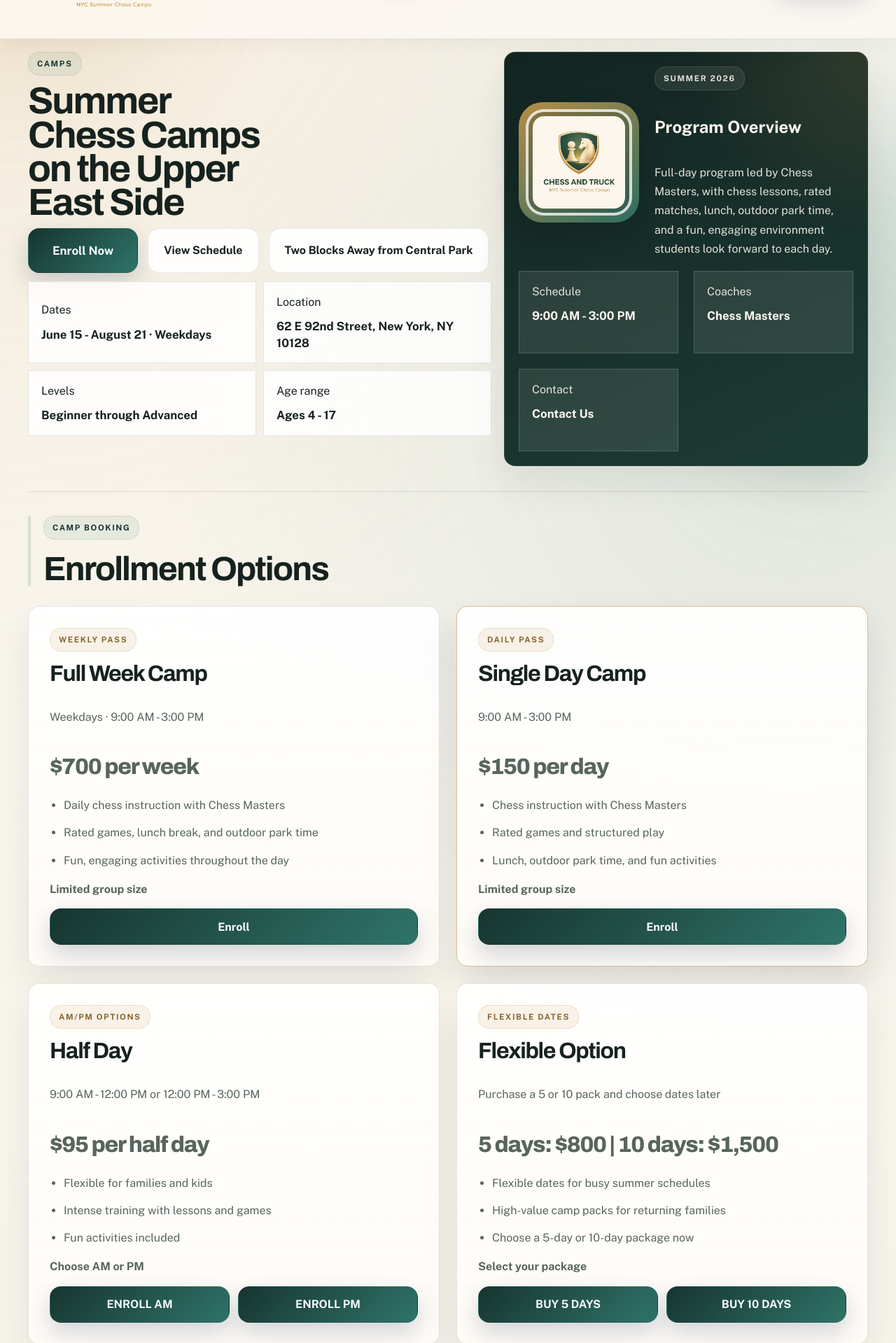
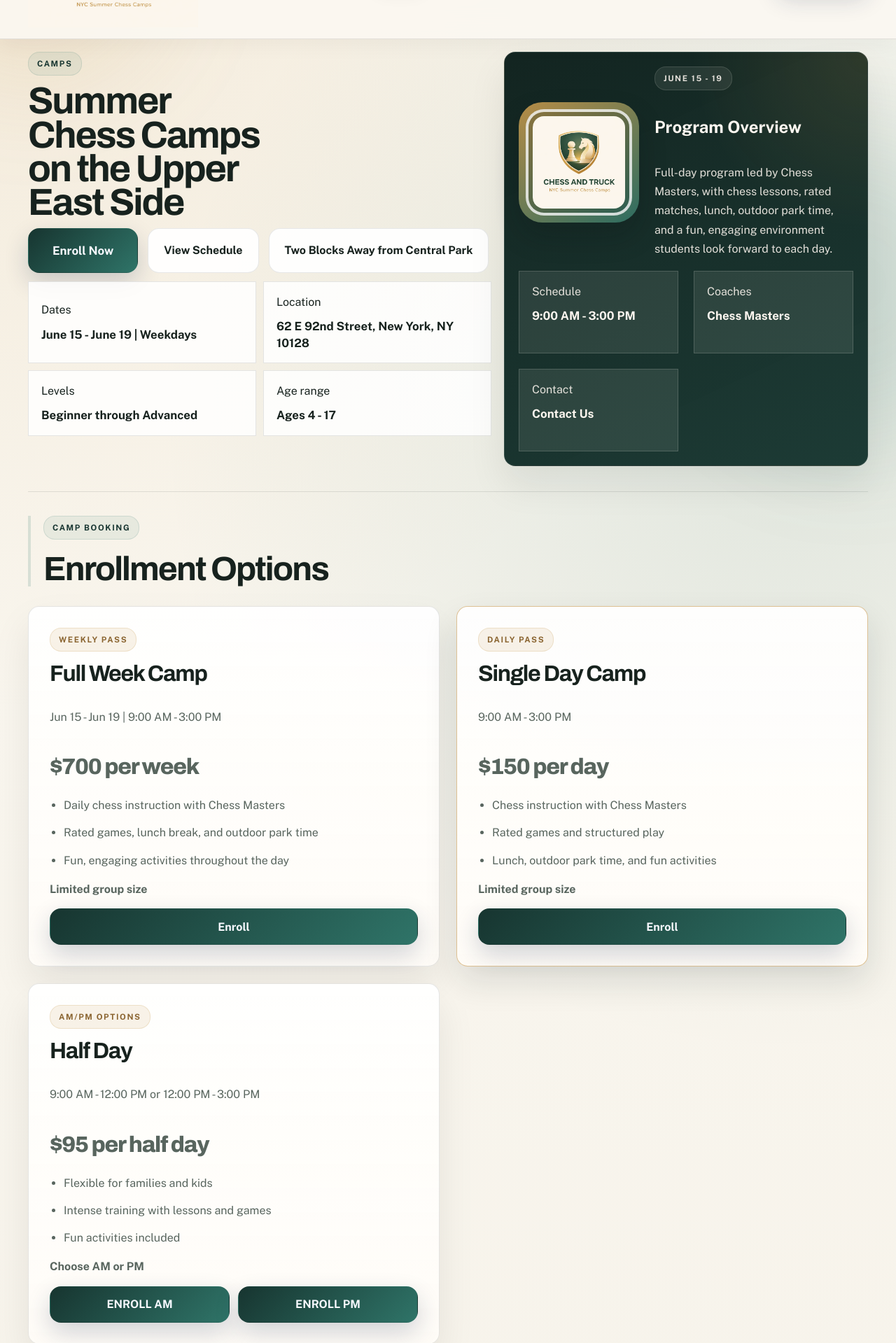
Before and after one commit to Aminjon0603/chess-and-truck-site, a React (Vite) app: page / in a window 1280 px wide. Shown: the part 139-2058 px from the top of the page at 70% size. Built offline with nearby package versions, Linux system fonts and the light colour scheme.

Commit message:
Limit camp availability to June 15 through June 19

```diff
--- a/src/ChessTruckApp.jsx
+++ b/src/ChessTruckApp.jsx
@@ -118,20 +118,16 @@ const CAMP_OPTION_BASE_AMOUNTS = {
   "single-day": 150,
   "half-day-am": 95,
   "half-day-pm": 95,
-  "flex-5-pack": 800,
-  "flex-10-pack": 1500,
 };
 
 const CAMP_WEEKLY_OPTION_IDS = new Set(["full-week"]);
 const CAMP_DATE_SELECTION_OPTION_IDS = new Set(["single-day", "half-day-am", "half-day-pm"]);
-const CAMP_FLEX_PACK_OPTION_IDS = new Set(["flex-5-pack", "flex-10-pack"]);
+const CAMP_FLEX_PACK_OPTION_IDS = new Set();
 const CAMP_OPTIONS_WITH_ADD_ONS = new Set([
   "full-week",
   "single-day",
   "half-day-am",
   "half-day-pm",
-  "flex-5-pack",
-  "flex-10-pack",
 ]);
 
 const CAMP_ADD_ONS = [
@@ -179,7 +175,7 @@ const campShortWeekdayFormatter = new Intl.DateTimeFormat("en-US", {
 
 const buildCampDayOptions = () => {
   const options = [];
-  const endDate = new Date(2026, 7, 21);
+  const endDate = new Date(2026, 5, 19);
 
   for (let current = new Date(2026, 5, 15); current <= endDate; ) {
     if (current.getDay() !== 0 && current.getDay() !== 6) {
@@ -991,7 +987,7 @@ function SiteFooter({ currentPath, navigate }) {
               <p>{campOverviewPage.intro}</p>
               <div className="footer-meta">
                 <span>{featuredTournament.venueLabel || "62 E 92nd Street, New York, NY 10128"}</span>
-                <strong>{featuredTournament.scheduleLabel || "June 15 - August 21 · Weekdays"}</strong>
+                <strong>{featuredTournament.scheduleLabel || "June 15 - June 19 | Weekdays"}</strong>
               </div>
               <AppLink
                 to="/camps"
@@ -1499,19 +1495,6 @@ function CampBookingFormPanel({
             {campBookingErrors.selectedDays ? (
               <span className="field-error">{campBookingErrors.selectedDays}</span>
             ) : null}
-          </article>
-        ) : null}
-
-        {isFlexiblePackOption ? (
-          <article className="surface camp-week-preview camp-flex-pack-preview">
-            <div className="camp-week-preview-head">
-              <div>
-                <span className="mini-tag">Flexible dates</span>
-                <h3>Choose your dates later</h3>
-              </div>
-              <strong>{selectedOption.id === "flex-5-pack" ? "5-day pack" : "10-day pack"}</strong>
-            </div>
-            <p className="field-note">Purchase the pack now and finalize the camp dates later.</p>
           </article>
         ) : null}
 
@@ -1754,14 +1737,14 @@ function CampBookingFormPanel({
             <div className="summary-list summary-list-booking">
               <div>
                 <span>Dates</span>
-                <strong>June 15 - August 21 · Weekdays</strong>
+                <strong>June 15 - June 19 | Weekdays</strong>
               </div>
               <div>
                 <span>Location</span>
                     <strong>62 E 92nd Street, New York, NY 10128</strong>
               </div>
               <div>
-                <span>{isWeeklyOption ? "Week" : isFlexiblePackOption ? "Flexible dates" : "Dates"}</span>
+                <span>{isWeeklyOption ? "Week" : "Dates"}</span>
                 <strong>
                   {isWeeklyOption
                     ? selectedSchedule || "Choose a week above"
--- a/src/siteData.js
+++ b/src/siteData.js
@@ -4,7 +4,7 @@ export const siteBrand = {
   city: "New York City",
   tagline: "NYC summer chess camps at 62 E 92nd Street, New York, NY 10128",
   footerNote:
-    "Our summer chess program runs June 15 through August 21, with weekday sessions on the Upper East Side. Students enjoy expert instruction, structured play, and a fun, engaging camp experience.",
+    "Our summer chess program runs June 15 through June 19, with weekday sessions on the Upper East Side. Students enjoy expert instruction, structured play, and a fun, engaging camp experience.",
 };
 
 export const navigationItems = [
@@ -38,16 +38,16 @@ export const campMenuItems = [
     label: "Camp Overview",
     path: "/camps",
     description: "See dates, location, daily format, and how summer camp works before you register.",
-    signal: "Summer 2026",
+    signal: "June 15 - 19",
     imageKey: "overview",
   },
 ];
 
 export const campMenuFeature = {
   eyebrow: "Summer camp",
-  title: "June 15 - August 21 · Weekdays",
+  title: "June 15 - June 19 | Weekdays",
   text:
-    "Our summer chess program runs June 15 through August 21, with weekday sessions on the Upper East Side. Students enjoy expert instruction, structured play, and a fun, engaging camp experience.",
+    "Our summer chess program runs June 15 through June 19, with weekday sessions on the Upper East Side. Students enjoy expert instruction, structured play, and a fun, engaging camp experience.",
   ctaLabel: "View Full Camp Details",
   ctaPath: "/camps",
 };
@@ -56,7 +56,7 @@ export const routeMeta = {
   "/": {
     title: "CHESS AND TRUCK | NYC Chess Camps",
     description:
-    "NYC summer chess camps at 62 E 92nd Street, New York, NY 10128 from June 15 to August 21, with weekday half-day sessions and practical details for families.",
+    "NYC summer chess camps at 62 E 92nd Street, New York, NY 10128 from June 15 to June 19, with weekday half-day sessions and practical details for families.",
   },
   "/about": {
     title: "About | CHESS AND TRUCK",
@@ -159,13 +159,13 @@ export const featuredTournament = {
   slug: "summer-camp",
   title: "Summer Chess Camp",
   city: "62 E 92nd Street, New York, NY 10128",
-  scheduleLabel: "June 15 - August 21 · Weekdays",
+  scheduleLabel: "June 15 - June 19 | Weekdays",
   formatLabel: "9:00 AM - 3:00 PM",
   pricingLabel: "Camp details available now",
   venueLabel: "62 E 92nd Street, New York, NY 10128",
   shortSummary: "A full-day program combining expert instruction, structured play, outdoor time, and plenty of FUN.",
   longSummary:
-    "Our summer chess program runs June 15 through August 21, with weekday sessions on the Upper East Side. Students enjoy expert instruction, structured play, and a fun, engaging camp experience.",
+    "Our summer chess program runs June 15 through June 19, with weekday sessions on the Upper East Side. Students enjoy expert instruction, structured play, and a fun, engaging camp experience.",
   basePrice: 0,
   dojoPrice: 0,
 };
@@ -180,7 +180,7 @@ export const homePage = {
   title: "Summer chess camps at 62 E 92nd Street, New York, NY 10128.",
     intro: "Weekday summer camp with Chess Masters at 62 E 92nd Street, New York, NY 10128.",
   heroFacts: [
-    { label: "Dates", value: "June 15 - August 21 · Weekdays" },
+    { label: "Dates", value: "June 15 - June 19 | Weekdays" },
     { label: "Location", value: "62 E 92nd Street, New York, NY 10128" },
     { label: "Age range", value: "Ages 4 - 17" },
     { label: "Levels", value: "Beginner through Advanced" },
@@ -259,13 +259,13 @@ export const campOverviewPage = {
   intro: "",
   chips: [],
   heroFacts: [
-    { label: "Dates", value: "June 15 - August 21 · Weekdays" },
+    { label: "Dates", value: "June 15 - June 19 | Weekdays" },
     { label: "Location", value: "62 E 92nd Street, New York, NY 10128" },
     { label: "Levels", value: "Beginner through Advanced" },
     { label: "Age range", value: "Ages 4 - 17" },
   ],
   portraitCaption: "Simple camp booking with real chess structure.",
-  asideTag: "Summer 2026",
+  asideTag: "June 15 - 19",
   asideTitle: "Program Overview",
   asideText:
       "Full-day program led by Chess Masters, with chess lessons, rated matches, lunch, outdoor park time, and a fun, engaging environment students look forward to each day.",
@@ -308,7 +308,7 @@ export const campOverviewPage = {
   },
   detailsCards: [
     { title: "Location", text: "62 E 92nd Street, New York, NY 10128" },
-    { title: "Dates", text: "June 15 - August 21 · Weekdays" },
+    { title: "Dates", text: "June 15 - June 19 | Weekdays" },
     { title: "Time", text: "9:00 AM - 3:00 PM" },
     { title: "Age range", text: "Ages 4 - 17" },
     { title: "Rated matches", text: "Included during camp sessions" },
@@ -328,7 +328,7 @@ export const campOverviewPage = {
       title: "Full Week Camp",
       price: "$700 per week",
       defaultSchedulePreference: "Week of June 15",
-      scheduleText: "Weekdays · 9:00 AM - 3:00 PM",
+      scheduleText: "Jun 15 - Jun 19 | 9:00 AM - 3:00 PM",
       details: [
         "Daily chess instruction with Chess Masters",
         "Rated games, lunch break, and outdoor park time",
@@ -390,39 +390,6 @@ export const campOverviewPage = {
         },
       ],
     },
-    {
-      id: "flex-pack",
-      eyebrow: "Flexible dates",
-      title: "Flexible Option",
-      price: "5 days: $800 | 10 days: $1,500",
-      scheduleText: "Purchase a 5 or 10 pack and choose dates later",
-      details: [
-        "Flexible dates for busy summer schedules",
-        "High-value camp packs for returning families",
-        "Choose a 5-day or 10-day package now",
-      ],
-      availability: "Select your package",
-      actions: [
-        {
-          optionId: "flex-5-pack",
-          title: "5-Day Flexible Pack",
-          switcherTitle: "5-Day Pack",
-          scheduleText: "Choose dates later",
-          price: "$800",
-          campTime: "Dates chosen later",
-          label: "BUY 5 DAYS",
-        },
-        {
-          optionId: "flex-10-pack",
-          title: "10-Day Flexible Pack",
-          switcherTitle: "10-Day Pack",
-          scheduleText: "Choose dates later",
-          price: "$1,500",
-          campTime: "Dates chosen later",
-          label: "BUY 10 DAYS",
-        },
-      ],
-    },
   ],
   bookingSchedule: [
     {
@@ -627,7 +594,7 @@ export const campDetailPages = {
     title: "Daily camp rhythm for students who need more than casual chess.",
     intro:
       "A summer camp format built around instruction, supervised play, review, and daily habits that actually move a student forward.",
-    chips: ["Daily rhythm", "Summer 2026", "Central Park"],
+    chips: ["Daily rhythm", "June 15 - June 19", "Central Park"],
     portraitCaption:
       "A strong training camp should feel focused and alive, not like a room where chess is just one activity in the background.",
     asideTag: "Training camp fit",
@@ -637,7 +604,7 @@ export const campDetailPages = {
     asideFacts: [
       { label: "Best for", value: "Students building fundamentals" },
       { label: "Daily feel", value: "Coach-led and active" },
-      { label: "Season", value: "June 15 - August 21" },
+      { label: "Season", value: "June 15 - June 19" },
     ],
     cards: [
       { title: "Daily instruction", text: "Coach-led camp blocks with a clear training theme instead of random activity shifts." },
@@ -659,7 +626,7 @@ export const campDetailPages = {
           "Useful for students who need structure more than intensity right away",
         ],
         meta: "Founding camp release",
-        note: "Runs during the summer season",
+        note: "Runs June 15 - June 19",
         cta: "Ask about intro camp week",
       },
       {
@@ -671,7 +638,7 @@ export const campDetailPages = {
           "Stronger fit for families who want a serious chess week, not generic childcare",
         ],
         meta: "Full training week",
-        note: "Ask about current availability",
+        note: "Ask about this camp week",
         cta: "Ask about training blocks",
       },
       {
@@ -704,7 +671,7 @@ export const campDetailPages = {
     title: "Shorter, sharper camp blocks for students who want deeper work.",
     intro:
       "This camp format is for students who already know the basics and want a more focused training week with stronger review and cleaner habits.",
-    chips: ["Advanced players", "Focused training", "Summer 2026"],
+    chips: ["Advanced players", "June 15 - June 19", "Focused training"],
     portraitCaption:
       "Advanced camp should feel sharper than general camp: more game review, cleaner goals, and stronger daily focus.",
     asideTag: "Prep camp fit",
@@ -714,7 +681,7 @@ export const campDetailPages = {
     asideFacts: [
       { label: "Best for", value: "Active competitors" },
       { label: "Works well for", value: "Game review and prep" },
-      { label: "Season", value: "June 15 - August 21" },
+      { label: "Season", value: "June 15 - June 19" },
     ],
     cards: [
       { title: "Game review first", text: "The week should include real review of practical mistakes, not only abstract instruction." },
@@ -736,7 +703,7 @@ export const campDetailPages = {
           "Useful for players who want a more competitive training focus",
         ],
         meta: "Short prep release",
-        note: "Available during the summer season",
+        note: "Runs June 15 - June 19",
         cta: "Ask about prep blocks",
       },
       {
@@ -748,8 +715,8 @@ export const campDetailPages = {
           "Best for players who already compete and want cleaner preparation",
         ],
         meta: "Competition week",
-        note: "Ask about competitive camp dates",
-        cta: "Ask about pre-event weeks",
+        note: "Ask about this camp week",
+        cta: "Ask about pre-event week",
       },
       {
         eyebrow: "Post-event reset",
@@ -781,7 +748,7 @@ export const campDetailPages = {
     title: "Remote camp structure for families who still want a serious week.",
     intro:
       "For students who need a structured chess week without commuting, online camps can still feel focused, coach-led, and worth the time.",
-    chips: ["Remote format", "Structured days", "Summer 2026"],
+    chips: ["Remote format", "June 15 - June 19", "Structured days"],
     portraitCaption:
       "Online camp should not feel passive. The right setup keeps the student engaged, moving, and accountable through the day.",
     asideTag: "Online camp fit",
@@ -791,7 +758,7 @@ export const campDetailPages = {
     asideFacts: [
       { label: "Best for", value: "Remote families" },
       { label: "Works well for", value: "Review and guided practice" },
-      { label: "Season", value: "June 15 - August 21" },
+      { label: "Season", value: "June 15 - June 19" },
     ],
     cards: [
       { title: "Cleaner than random online time", text: "A camp week should give students structure, not more disconnected chess activity." },
@@ -813,7 +780,7 @@ export const campDetailPages = {
           "Useful when a student benefits from shorter, more controlled camp blocks",
         ],
         meta: "Short online release",
-        note: "Available during the summer season",
+        note: "Runs June 15 - June 19",
         cta: "Ask about mini online camps",
       },
       {
@@ -1025,7 +992,7 @@ export const faqPage = {
   title: "Camp FAQ",
   intro: "The answers parents usually want before booking.",
   heroFacts: [
-    { label: "Camp dates", value: "June 15 - August 21 · Weekdays" },
+    { label: "Camp dates", value: "June 15 - June 19 | Weekdays" },
     { label: "Location", value: "62 E 92nd Street, New York, NY 10128" },
     { label: "Camp time", value: "9:00 AM - 3:00 PM" },
     { label: "Support", value: "Call, text, or email" },
```
Also changed, not shown: api/create-camp-checkout-session.js (+1 -15 lines).
